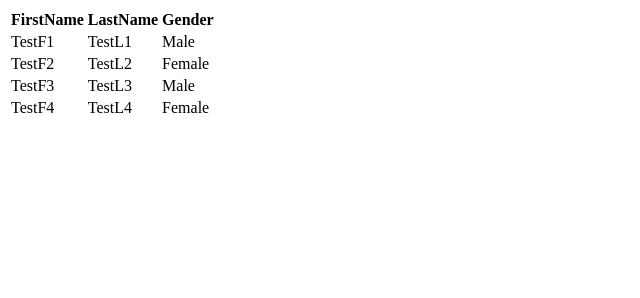
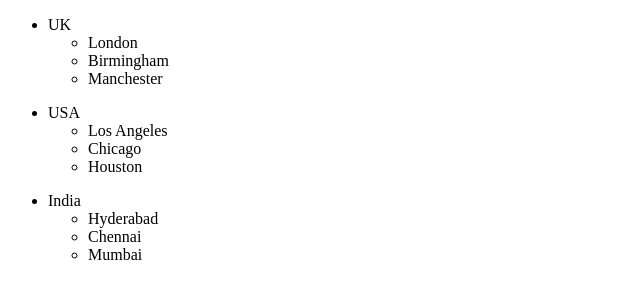
Before and after one commit to jabiragd/AngularJS, a plain HTML site: page T6_NgRepeatDirective/T6_NgRepeatDirective/HtmlPage.html in a window 1280 px wide. Shown: the whole page, without its empty margins (0-640 px from the left). Drawn offline with nearby package versions, Linux system fonts and the light colour scheme.

Commit message:
initial Commit

```diff
--- a/T6_NgRepeatDirective/T6_NgRepeatDirective/HtmlPage.html
+++ b/T6_NgRepeatDirective/T6_NgRepeatDirective/HtmlPage.html
@@ -9,22 +9,19 @@
 <body ng-app="myModule">
 
     <div ng-controller="myController">
-        <table>
-            <thead>
-                <tr>
-                    <th>FirstName</th>
-                    <th>LastName</th>
-                    <th>Gender</th>
-                </tr>
-            </thead>
-            <tbody>
-                <tr ng-repeat="employee in employees">
-                    <td>{{employee.firstName}}</td>
-                    <td>{{employee.lastName}}</td>
-                    <td>{{employee.gender}}</td>
-                </tr>
-            </tbody>
-        </table>
+
+        <ul ng-repeat="country in countries">
+
+            <li> {{ country.name }} </li>
+
+            <ul ng-repeat="city in country.cities">
+
+                <li> {{ city.name }} </li>
+
+            </ul>
+
+        </ul>
+
     </div>
 </body>
 </html>
--- a/T6_NgRepeatDirective/T6_NgRepeatDirective/scripts/AppScript.js
+++ b/T6_NgRepeatDirective/T6_NgRepeatDirective/scripts/AppScript.js
@@ -1,14 +1,34 @@
 var myApp = angular.module("myModule", []);
 
 var myController = function ($scope) {
-    var employees = [
-        { firstName: "TestF1", lastName: "TestL1", gender: "Male" },
-        { firstName: "TestF2", lastName: "TestL2", gender: "Female" },
-        { firstName: "TestF3", lastName: "TestL3", gender: "Male" },
-        { firstName: "TestF4", lastName: "TestL4", gender: "Female" }
+    var countries = [
+        {
+            name: "UK",
+            cities: [
+                { name: "London" },
+                { name: "Birmingham" },
+                { name: "Manchester" }
+            ]
+        },
+        {
+            name: "USA",
+            cities: [
+                { name: "Los Angeles" },
+                { name: "Chicago" },
+                { name: "Houston" }
+            ]
+        },
+        {
+            name: "India",
+            cities: [
+                { name: "Hyderabad" },
+                { name: "Chennai" },
+                { name: "Mumbai" }
+            ]
+            }
     ];
 
-    $scope.employees = employees;
+    $scope.countries = countries;
 }
 
 myApp.controller("myController", myController);
```
